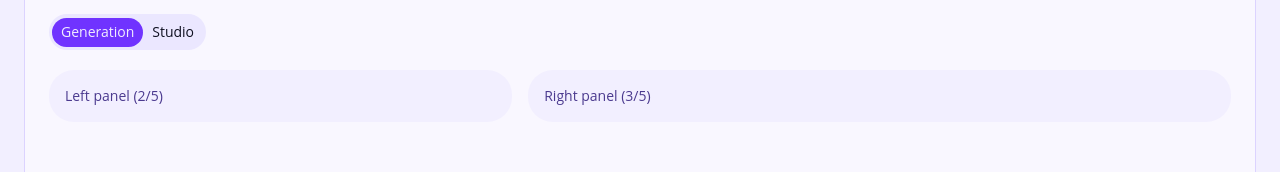
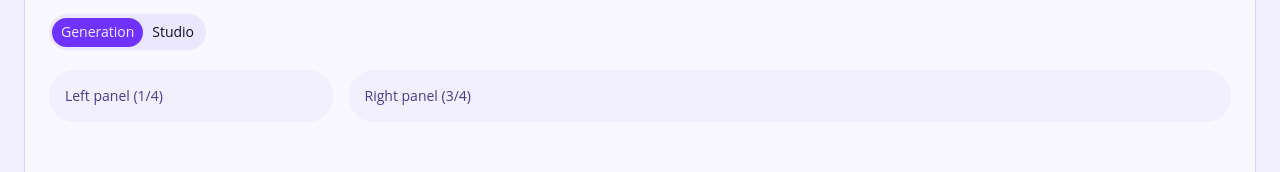
Before and after one commit to JaznanOfficial/freedom-build, a Next.js app: page /project/1 in a window 1280 px wide. Shown: the part 171-343 px from the top of the page. Built offline with nearby package versions, Linux system fonts and the light colour scheme; no server answers.

Commit message:
left and right panel size adjustment

```diff
--- a/src/components/projects/GenerationView.jsx
+++ b/src/components/projects/GenerationView.jsx
@@ -2,12 +2,12 @@
 
 export function GenerationView() {
   return (
-    <div className="grid grid-cols-1 gap-4 md:grid-cols-5">
-      <div className="rounded-xl bg-muted/50 p-4 md:col-span-2">
-        <div className="text-muted-foreground text-sm">Left panel (2/5)</div>
+    <div className="grid grid-cols-1 gap-4 md:grid-cols-4">
+      <div className="rounded-xl bg-muted/50 p-4 md:col-span-1">
+        <div className="text-muted-foreground text-sm">Left panel (1/4)</div>
       </div>
       <div className="rounded-xl bg-muted/50 p-4 md:col-span-3">
-        <div className="text-muted-foreground text-sm">Right panel (3/5)</div>
+        <div className="text-muted-foreground text-sm">Right panel (3/4)</div>
       </div>
     </div>
   );
```
